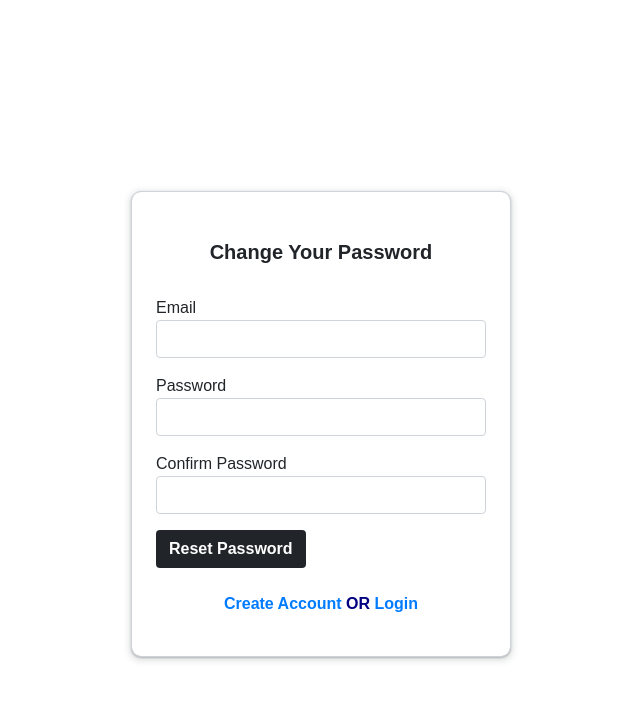
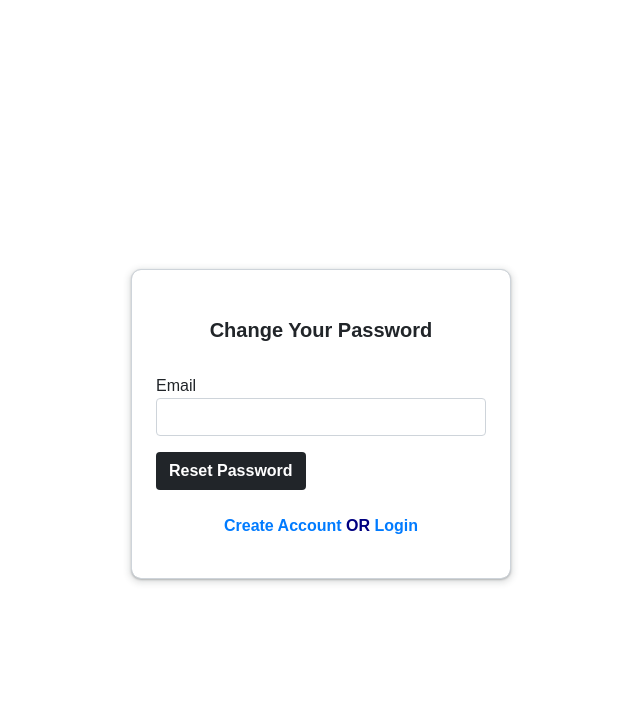
Before and after one commit to MattHickling/TrackMyBugs, a PHP site: page /index.php?action=forgotten in a window 1280 px wide. Shown: the top 701 px of the page, without its empty margins (319-959 px from the left). Run offline with PHP 8.4, Linux system fonts and the light colour scheme; data that the repository does not hold is empty.

Commit message:
forgotten password sending emails

```diff
--- a/sql/november2025.sql
+++ b/sql/november2025.sql
@@ -3,6 +3,8 @@ CREATE TABLE IF NOT EXISTS users (
     `username` VARCHAR(50) NOT NULL UNIQUE,
     `email` VARCHAR(100) NOT NULL UNIQUE,
     `password_hash` VARCHAR(255) NOT NULL,
+    `reset_token` VARCHAR(255) DEFAULT NULL,
+    `reset_expires` TIMESTAMP DEFAULT NULL,
     `created_at` TIMESTAMP DEFAULT CURRENT_TIMESTAMP
 );
 
--- a/templates/forgotten-form.php
+++ b/templates/forgotten-form.php
@@ -1,32 +1,8 @@
 <?php
 include '../config/config.php';
 
-$message = "";
-$toastClass = "";
-
 if ($_SERVER["REQUEST_METHOD"] == "POST") {
     $email = $_POST['email'];
-    $password = $_POST['password'];
-    $confirmPassword = $_POST['confirm_password'];
-
-    if ($password === $confirmPassword) {
-        // Prepare and execute
-        $stmt = $conn->prepare("UPDATE users SET password = ? WHERE email = ?");
-        $stmt->bind_param("ss", $password, $email);
-
-        if ($stmt->execute()) {
-            $message = "Password updated successfully";
-            $toastClass = "bg-success";
-        } else {
-            $message = "Error updating password";
-            $toastClass = "bg-danger";
-        }
-
-        $stmt->close();
-    } else {
-        $message = "Passwords do not match";
-        $toastClass = "bg-warning";
-    }
 
     $conn->close();
 }
@@ -48,23 +24,7 @@ if ($_SERVER["REQUEST_METHOD"] == "POST") {
 
 <body>
     <div class="container p-5 d-flex flex-column align-items-center">
-        <?php if ($message): ?>
-            <div class="toast align-items-center text-white border-0" role="alert"
-          aria-live="assertive" aria-atomic="true"
-                style="background-color: <?php echo $toastClass === 'bg-success' ?
-                '#28a745' : ($toastClass === 'bg-danger' ? '#dc3545' :
-                ($toastClass === 'bg-warning' ? '#ffc107' : '')); ?>">
-                <div class="d-flex">
-                    <div class="toast-body">
-                        <?php echo $message; ?>
-                    </div>
-                    <button type="button" class="btn-close
-                    btn-close-white me-2 m-auto" data-bs-dismiss="toast"
-                        aria-label="Close"></button>
-                </div>
-            </div>
-        <?php endif; ?>
-        <form action="" method="post" class="form-control mt-5 p-4"
+        <form action="../public/forgotten.php" method="post" class="form-control mt-5 p-4"
             style="height:auto; width:380px; box-shadow: rgba(60, 64, 67, 0.3)
             0px 1px 2px 0px, rgba(60, 64, 67, 0.15) 0px 2px 6px 2px;">
             <div class="row">
@@ -78,18 +38,6 @@ if ($_SERVER["REQUEST_METHOD"] == "POST") {
                   class="form-control" required>
                 <span id="email-check" class="position-absolute"
                     style="right: 10px; top: 50%; transform: translateY(-50%);"></span>
-            </div>
-            <div class="col mb-3 mt-3">
-                <label for="password">
-                  Password</label>
-                <input type="text" name="password"
-                  id="password" class="form-control" required>
-            </div>
-            <div class="col mb-3 mt-3">
-                <label for="confirm_password">Confirm Password</label>
-                <input type="text" name="confirm_password"
-                  id="confirm_password"
-                  class="form-control" required>
             </div>
             <div class="col mb-3 mt-3">
                 <button type="submit" class="btn bg-dark"
```
Also changed, not shown: public/forgotten.php (+8 -4 lines), src/classes/ForgottenLogin.php (+45 -4 lines).
